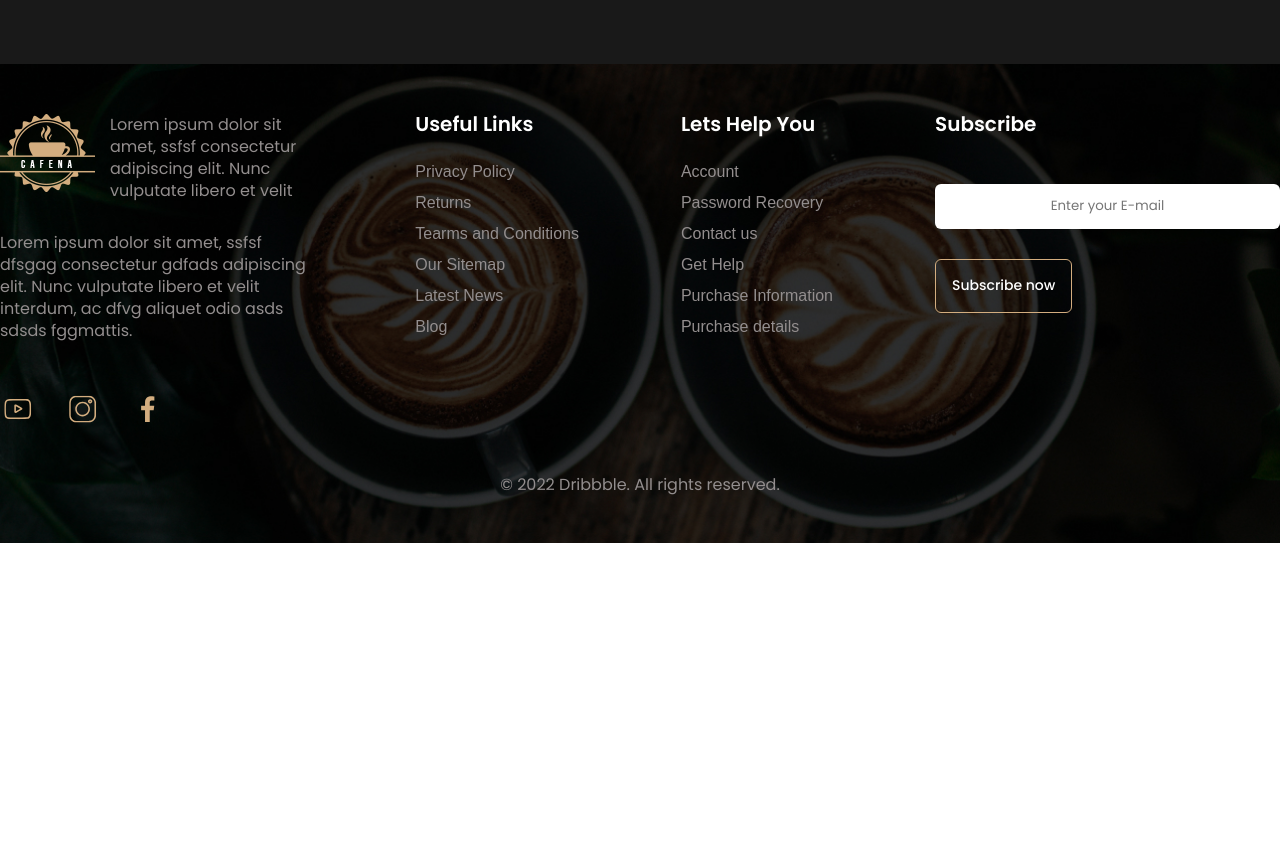
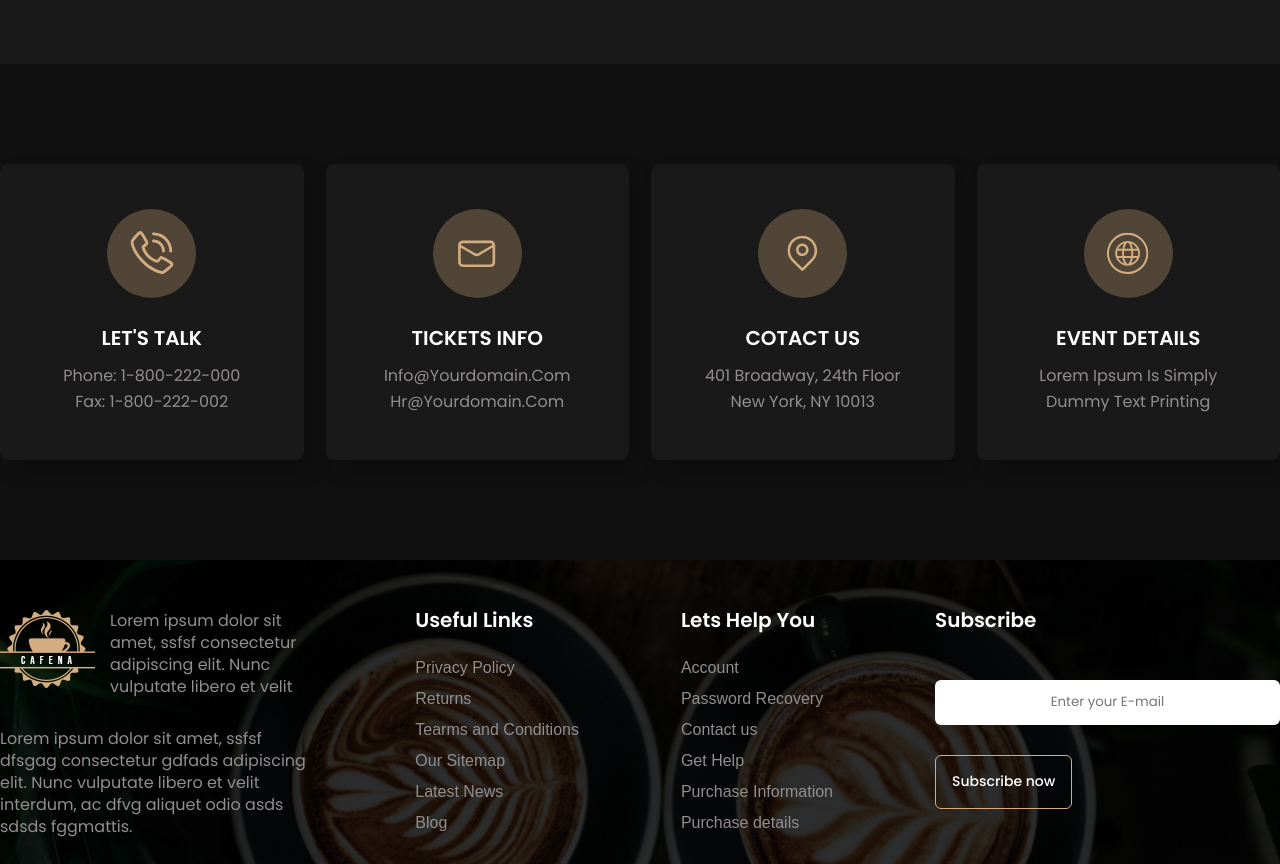
Before and after one commit to astik-dev/practice_website_coffee, a plain HTML site: page index.html in a window 1280 px wide. Shown: the part 5355-6219 px from the top of the page. Before the commit the page ends 5898 px from the top, so only its background shows below. Drawn offline with Linux system fonts and the light colour scheme.

Commit message:
HTML, SCSS: add contact section

```diff
--- a/#source/scss/style.scss
+++ b/#source/scss/style.scss
@@ -491,6 +491,53 @@ h4{
 				color: #938E8E;
 			}
 		}
+
+		// ============================ contact ===============================
+		.contact {
+			&__body{
+				padding: 100px 0;
+				text-align: center;
+			}
+
+			&__items{
+				display: inline-grid;
+				grid-template-columns: 1fr 1fr 1fr 1fr;
+				gap: 22px;
+
+			}
+
+			&__item{
+				padding: 45px 50px 45px 50px;
+				background-color: #191919;
+				box-shadow: 10px 10px 20px rgba(0, 0, 0, 0.2);
+				border-radius: 8px;
+			}
+
+			&__icon{
+				display: inline-grid;
+				width: 89px;
+				height: 89px;
+				background-color: rgba(211, 173, 127, 0.3);
+				border-radius: 50%;
+				align-items: center;
+				justify-items: center;
+
+				img{
+					max-height: 44px;
+					max-width: 44px;
+				}
+			}
+			&__title{
+				margin: 30px 0 15px 0;
+				text-transform: uppercase;
+			}
+			&__text{
+				font-size: 16px;
+				line-height: 26px;
+				text-transform: capitalize;
+				color: #938E8E;
+			}
+		}
 	}
 
 	// ============================ footer ===============================
--- a/index.html
+++ b/index.html
@@ -336,6 +336,34 @@
 					</div>
 				</div>
 			</section>
+			<section class="contact">
+				<div class="contact__container">
+					<div class="contact__body">
+						<div class="contact__items">
+							<div class="contact__item">
+								<div class="contact__icon"><img src="img/contact/icon-1.svg"></div>
+								<h4 class="contact__title">LET'S TALK</h4>
+								<p class="contact__text">Phone: 1-800-222-000<br>Fax: 1-800-222-002</p>
+							</div>
+							<div class="contact__item">
+								<div class="contact__icon"><img src="img/contact/icon-2.svg"></div>
+								<h4 class="contact__title">TICKETS INFO</h4>
+								<p class="contact__text">info@yourdomain.com<br>hr@yourdomain.com</p>
+							</div>
+							<div class="contact__item">
+								<div class="contact__icon"><img src="img/contact/icon-3.svg"></div>
+								<h4 class="contact__title">cotact us</h4>
+								<p class="contact__text">401 Broadway, 24th Floor New York, NY 10013</p>
+							</div>
+							<div class="contact__item">
+								<div class="contact__icon"><img src="img/contact/icon-4.svg"></div>
+								<h4 class="contact__title">EVENT DETAILS</h4>
+								<p class="contact__text">Lorem ipsum is simply dummy text printing</p>
+							</div>
+						</div>
+					</div>
+				</div>
+			</section>
 		</main>
 		<footer class="footer">
 			<div class="footer__container">
```
Also changed, not shown: css/style.css, img/contact/icon-1.svg (added), img/contact/icon-2.svg (added), img/contact/icon-3.svg (added), img/contact/icon-4.svg (added).
